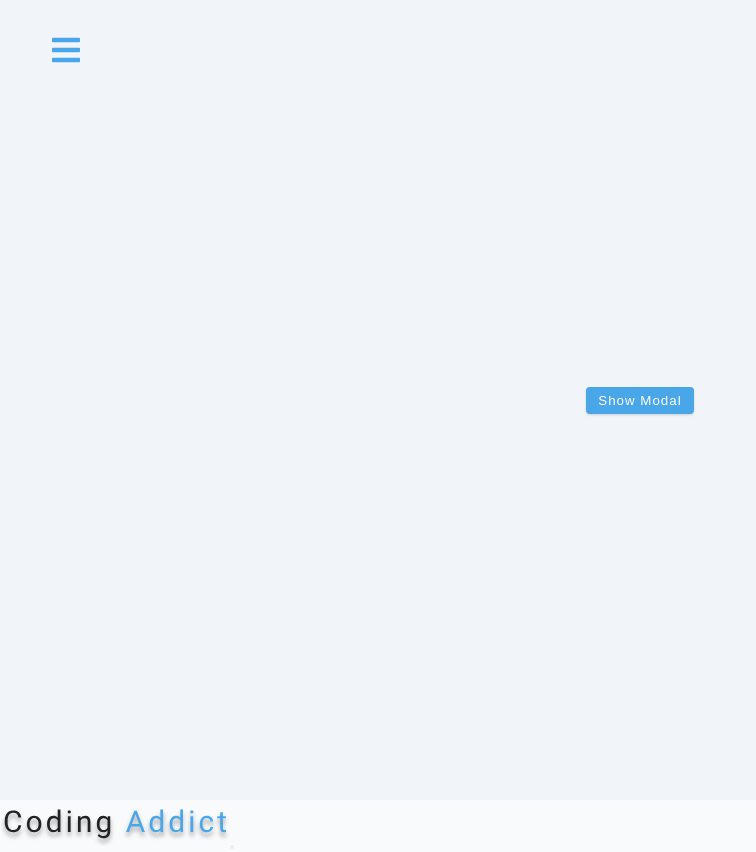
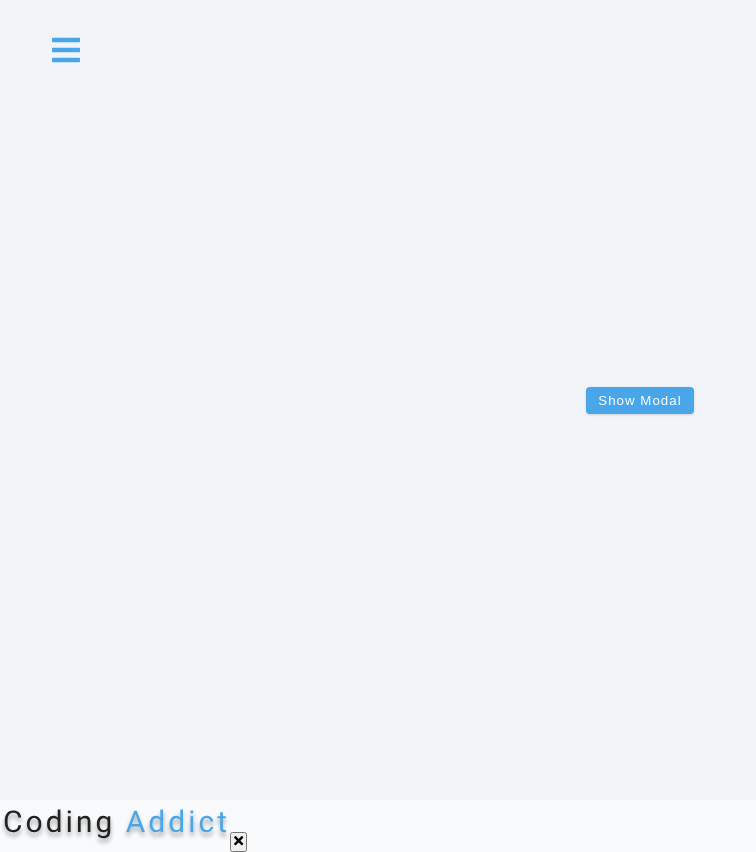
Before and after one commit to isnendyankp/sideBar, a React (Vite) app: page / in a window 1280 px wide. Shown: the whole page, without its empty margins (0-756 px from the left). Built offline with nearby package versions, Linux system fonts and the light colour scheme.

Commit message:
pass in FaTimes in button element

```diff
--- a/src/Sidebar.jsx
+++ b/src/Sidebar.jsx
@@ -10,7 +10,7 @@ const Sidebar = () => {
       <div className='sidebar-header'>
         <img src={logo} alt='coding addict' className='logo'/>
         <button className='close-btn'>
-
+          <FaTimes />
         </button>
       </div>
     </aside>
@@ -32,3 +32,4 @@ export default Sidebar;
 // 10. add alt coding addict attribute to img element @return>aside>div>img
 // 11. add className of logo to img element @return>aside>div>img
 // 12. add button element with className of close-btn @return>aside>div
+// 13. pass in FaTimes in button element @return>aside>div>button
```
